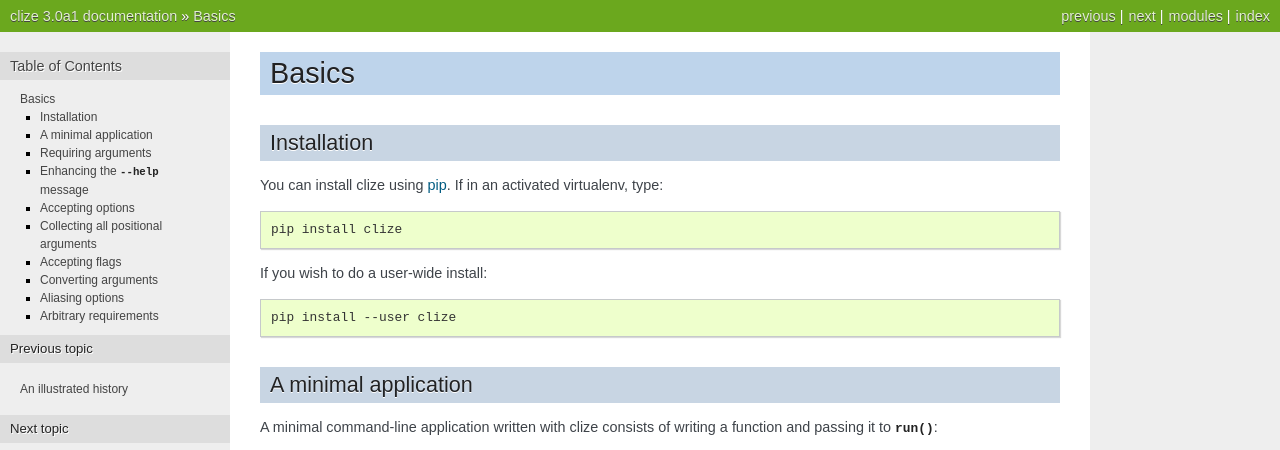
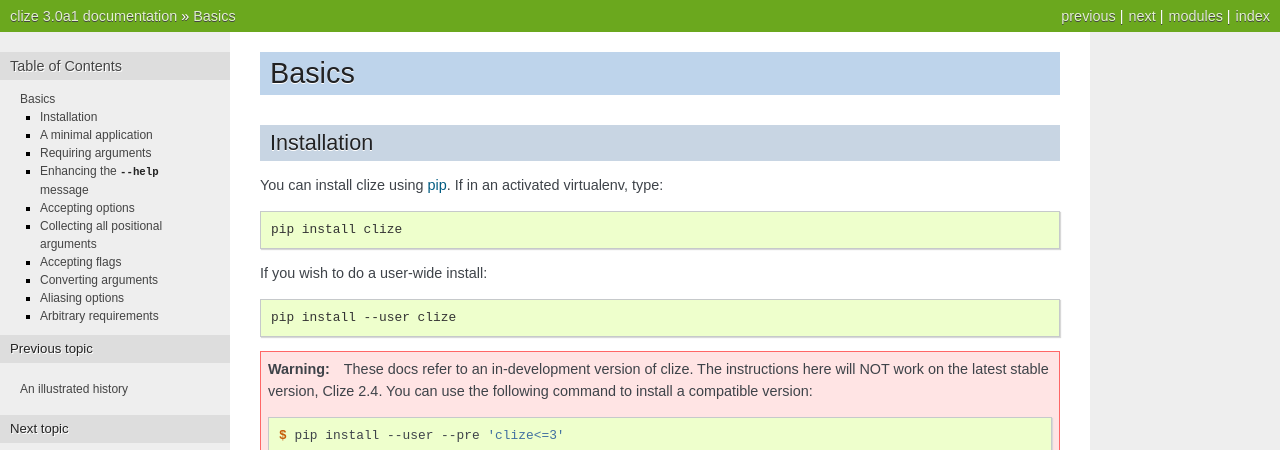
Before and after one commit to epsy/clize, a Sphinx documentation site: the page built from docs/basics.rst, in a window 1280 px wide and 900 px high, cut to the strip 0-450 px from the top of the window. Built offline with Sphinx 7.4.7, drawn with Linux system fonts in a browser that asks for light colours.

Commit message:
Added a temporary version warning to the docs.

```diff
--- a/docs/basics.rst
+++ b/docs/basics.rst
@@ -30,6 +30,14 @@
 .. code-block:: console
 
     pip install --user clize
+
+.. warning::
+
+    These docs refer to an in-development version of clize. The instructions here will NOT work on the latest stable version, Clize 2.4. You can use the following command to install a compatible version:
+
+    .. code-block:: console
+
+        $ pip install --user --pre 'clize<=3'
 
 
 A minimal application
```
Also changed, not shown: docs/index.rst (+7 -0 lines).
